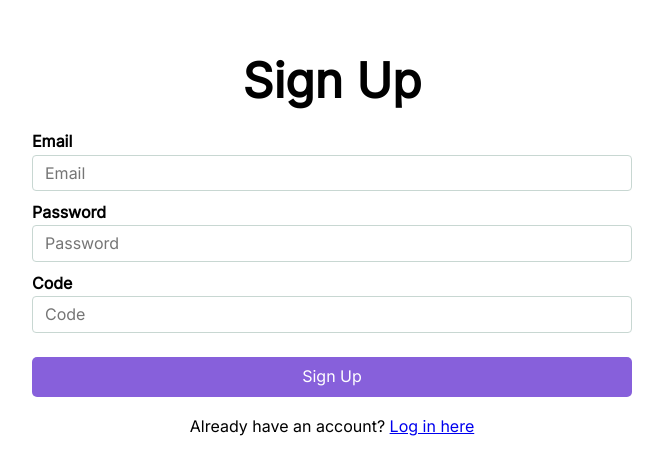
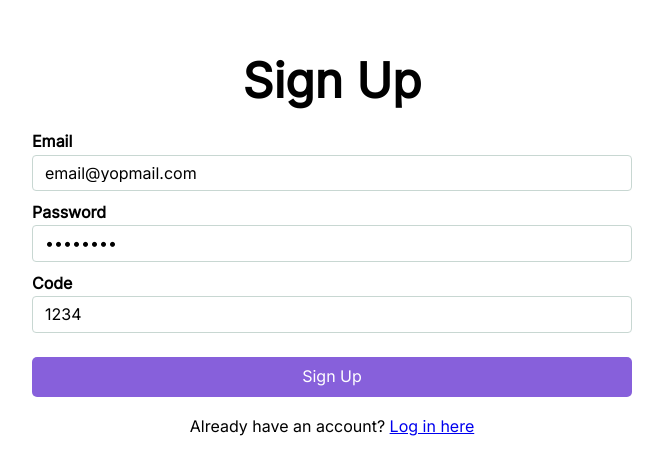
Before and after one commit to pucodev/aynix, a React (Vite) app in the folder frontend/: page /signup in a window 1280 px wide. Shown: the part 156-630 px from the top of the page, without its empty margins (308-971 px from the left). Built offline with nearby package versions, Linux system fonts and the light colour scheme; no server answers.

Commit message:
[#3] feat: send signup form to api

```diff
--- a/frontend/package.json
+++ b/frontend/package.json
@@ -10,6 +10,7 @@
     "preview": "vite preview"
   },
   "dependencies": {
+    "axios": "^1.10.0",
     "react": "^19.1.0",
     "react-dom": "^19.1.0",
     "react-router-dom": "^7.7.0"
--- /dev/null
+++ b/frontend/src/js/api/index.ts
@@ -0,0 +1,50 @@
+import axios, { type AxiosRequestConfig, type AxiosResponse } from 'axios'
+import MeModel from '../models/me.model'
+
+interface BaseError {
+  code?: string
+  message?: string
+}
+
+type HttpMethod = 'get' | 'post' | 'put' | 'delete' | 'patch'
+
+const Api = {
+  async request<
+    TResponse = unknown,
+    TData = unknown,
+    TError extends BaseError = BaseError,
+  >(
+    method: HttpMethod,
+    url: string,
+    data: TData,
+  ): Promise<AxiosResponse<TResponse>> {
+    const request: AxiosRequestConfig = {
+      method,
+      url,
+      params: {},
+      data: {},
+    }
+
+    if (method.toLowerCase() === 'get') {
+      request.params = data
+    } else {
+      request.data = data
+    }
+
+    axios.defaults.headers.common['Authorization'] =
+      `Bearer ${MeModel.getUserToken()}`
+
+    try {
+      const response = await axios<TResponse>(request)
+      return response
+    } catch (err) {
+      if (axios.isAxiosError<TError>(err)) {
+        // Validate error
+      }
+
+      throw err
+    }
+  },
+}
+
+export default Api
--- /dev/null
+++ b/frontend/src/js/api/urls.ts
@@ -0,0 +1,9 @@
+const API_URL = import.meta.env.VITE_API_URL
+
+export const urls = {
+  apiUrl: API_URL,
+  SIGN: {
+    SINGIN: `${API_URL}/auth/signin`,
+    SIGNUP: `${API_URL}/auth/signup`,
+  },
+}
--- /dev/null
+++ b/frontend/src/js/models/main.model.ts
@@ -0,0 +1,7 @@
+export default class MainModel<T> {
+  protected _node: T
+
+  constructor(node: T) {
+    this._node = node
+  }
+}
--- /dev/null
+++ b/frontend/src/js/models/me.model.ts
@@ -0,0 +1,26 @@
+import Api from '../api'
+import { urls } from '../api/urls'
+import UserModel from './user.model'
+
+export default class MeModel extends UserModel {
+  public static getUserToken() {
+    return ''
+  }
+
+  public static getRefreshToken() {
+    return ''
+  }
+
+  public static async signup(data: {
+    email: string
+    password: string
+    code: string
+  }) {
+    const response = await Api.request<{ data: { token: string } }>(
+      'post',
+      urls.SIGN.SIGNUP,
+      data,
+    )
+    return response.data.data
+  }
+}
--- a/frontend/src/utils/utils.tsx
+++ b/frontend/src/js/utils/utils.ts
@@ -1,3 +1,7 @@
 export function isAuthenticated() {
   return false
 }
+
+export function getUserToken() {
+  return ''
+}
--- a/frontend/src/pages/sign/Signup.tsx
+++ b/frontend/src/pages/sign/Signup.tsx
@@ -1,6 +1,19 @@
 import { Link } from 'react-router-dom'
+import { useState } from 'react'
+import MeModel from '../../js/models/me.model'
 
 export default function Signup() {
+  const [email, setEmail] = useState('email@yopmail.com')
+  const [password, setPassword] = useState('password')
+  const [code, setCode] = useState('1234')
+
+  async function signup() {
+    await MeModel.signup({
+      email,
+      password,
+      code,
+    })
+  }
   return (
     <div className="page-base">
       <div
@@ -12,19 +25,37 @@ export default function Signup() {
         <div className="is-flex is-gap-3 is-flex-column">
           <div className="field">
             <label className="label">Email</label>
-            <input className="input" type="text" placeholder="Email" />
+            <input
+              className="input"
+              type="text"
+              placeholder="Email"
+              value={email}
+              onChange={e => setEmail(e.target.value)}
+            />
           </div>
           <div className="field">
             <label className="label">Password</label>
-            <input className="input" type="password" placeholder="Password" />
+            <input
+              className="input"
+              type="password"
+              placeholder="Password"
+              value={password}
+              onChange={e => setPassword(e.target.value)}
+            />
           </div>
           <div className="field">
             <label className="label">Code</label>
-            <input className="input" type="text" placeholder="Code" />
+            <input
+              className="input"
+              type="text"
+              placeholder="Code"
+              value={code}
+              onChange={e => setCode(e.target.value)}
+            />
           </div>
 
           <div className="w-100 mt-3">
-            <button className="btn" style={{ width: '100%' }}>
+            <button className="btn" style={{ width: '100%' }} onClick={signup}>
               Sign Up
             </button>
           </div>
--- a/frontend/src/routes/ProtectedRoute.tsx
+++ b/frontend/src/routes/ProtectedRoute.tsx
@@ -1,5 +1,5 @@
 import { Navigate, Outlet } from 'react-router-dom'
-import { isAuthenticated } from '../utils/utils'
+import { isAuthenticated } from '../js/utils/utils'
 
 export function ProtectedRoute() {
   const auth = isAuthenticated()
```
Also changed, not shown: frontend/src/js/models/user.model.ts (added, +9 -0 lines), 1 other file (tests, documents, lock files or other folders).
